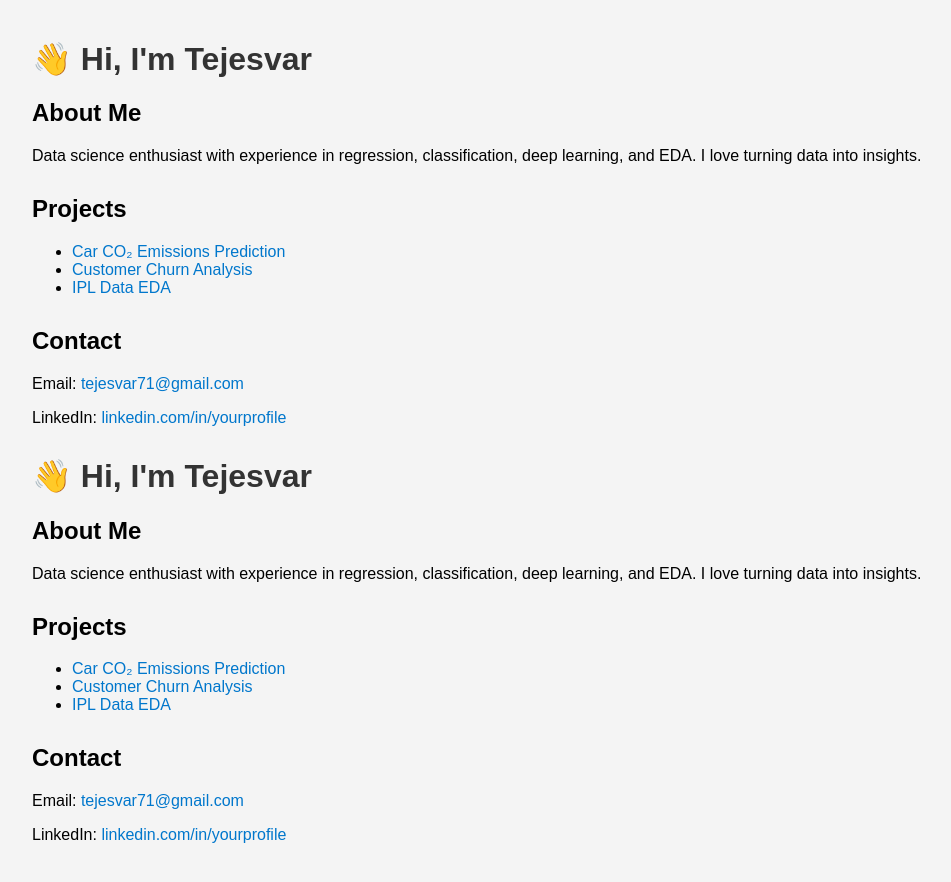
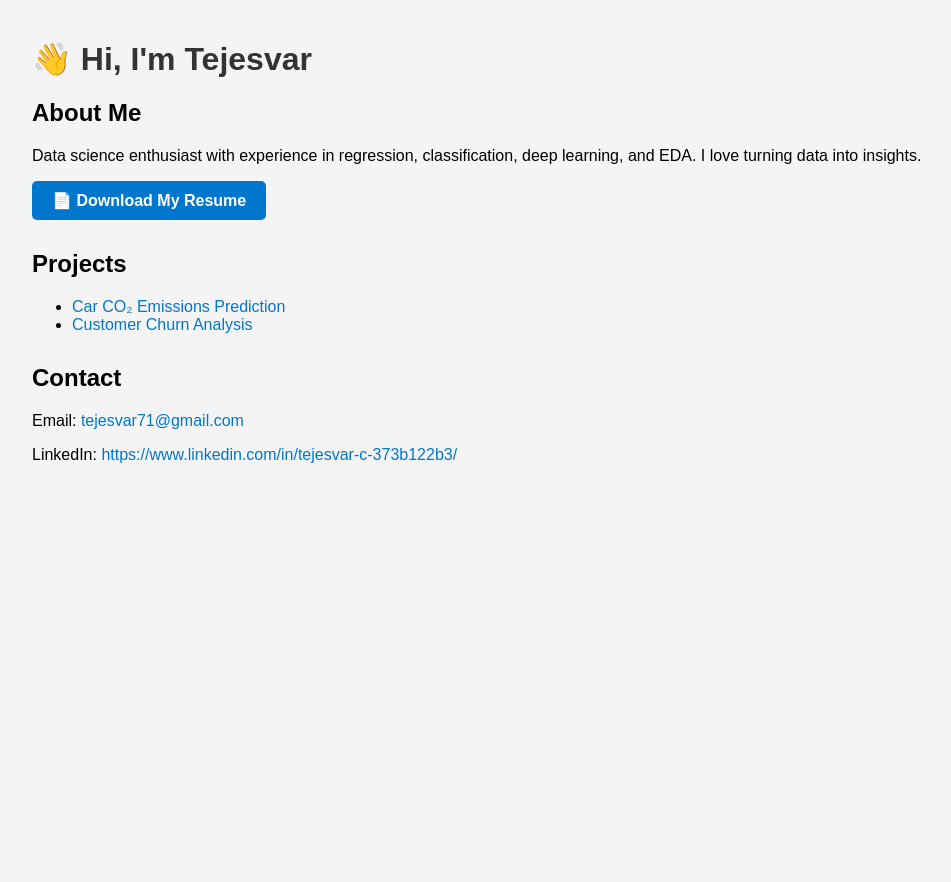
Before and after one commit to Tejesvar/tejesvar.github.io, a plain HTML site: page index.html in a window 1280 px wide. Shown: the whole page, without its empty margins (8-959 px from the left). After the commit the page ends 800 px from the top, so only its background shows below. Drawn offline with Linux system fonts and the light colour scheme.

Commit message:
Update index.html

```diff
--- a/index.html
+++ b/index.html
@@ -9,6 +9,18 @@
     h1 { color: #333; }
     .section { margin-bottom: 30px; }
     a { color: #0077cc; text-decoration: none; }
+    .resume-button {
+      display: inline-block;
+      padding: 10px 20px;
+      background-color: #0077cc;
+      color: white;
+      border-radius: 5px;
+      text-decoration: none;
+      font-weight: bold;
+    }
+    .resume-button:hover {
+      background-color: #005fa3;
+    }
   </style>
 </head>
 <body>
@@ -16,53 +28,19 @@
   <div class="section">
     <h2>About Me</h2>
     <p>Data science enthusiast with experience in regression, classification, deep learning, and EDA. I love turning data into insights.</p>
+    <p><a href="Tejesvar_Resume.pdf" download class="resume-button">📄 Download My Resume</a></p>
   </div>
   <div class="section">
     <h2>Projects</h2>
     <ul>
       <li><a href="https://github.com/Tejesvar/car-co2emissions-prediction">Car CO₂ Emissions Prediction</a></li>
       <li><a href="https://github.com/Tejesvar/logistic-regression-customer-churn">Customer Churn Analysis</a></li>
-      <li><a href="https://github.com/Tejesvar/ipl-data-eda">IPL Data EDA</a></li>
     </ul>
   </div>
   <div class="section">
     <h2>Contact</h2>
     <p>Email: <a href="mailto:tejesvar71@gmail.com">tejesvar71@gmail.com</a></p>
-    <p>LinkedIn: <a href="https://linkedin.com/in/yourprofile">linkedin.com/in/yourprofile</a></p>
+    <p>LinkedIn: <a href="https://linkedin.com/in/yourprofile">https://www.linkedin.com/in/tejesvar-c-373b122b3/</a></p>
   </div>
 </body>
 </html>
-<!DOCTYPE html>
-<html lang="en">
-<head>
-  <meta charset="UTF-8" />
-  <meta name="viewport" content="width=device-width, initial-scale=1.0" />
-  <title>Tejesvar Portfolio</title>
-  <style>
-    body { font-family: Arial, sans-serif; margin: 40px; background: #f4f4f4; }
-    h1 { color: #333; }
-    .section { margin-bottom: 30px; }
-    a { color: #0077cc; text-decoration: none; }
-  </style>
-</head>
-<body>
-  <h1>👋 Hi, I'm Tejesvar</h1>
-  <div class="section">
-    <h2>About Me</h2>
-    <p>Data science enthusiast with experience in regression, classification, deep learning, and EDA. I love turning data into insights.</p>
-  </div>
-  <div class="section">
-    <h2>Projects</h2>
-    <ul>
-      <li><a href="https://github.com/Tejesvar/car-co2emissions-prediction">Car CO₂ Emissions Prediction</a></li>
-      <li><a href="https://github.com/Tejesvar/logistic-regression-customer-churn">Customer Churn Analysis</a></li>
-      <li><a href="https://github.com/Tejesvar/ipl-data-eda">IPL Data EDA</a></li>
-    </ul>
-  </div>
-  <div class="section">
-    <h2>Contact</h2>
-    <p>Email: <a href="mailto:tejesvar71@gmail.com">tejesvar71@gmail.com</a></p>
-    <p>LinkedIn: <a href="https://linkedin.com/in/yourprofile">linkedin.com/in/yourprofile</a></p>
-  </div>
-</body>
-</html>
```
